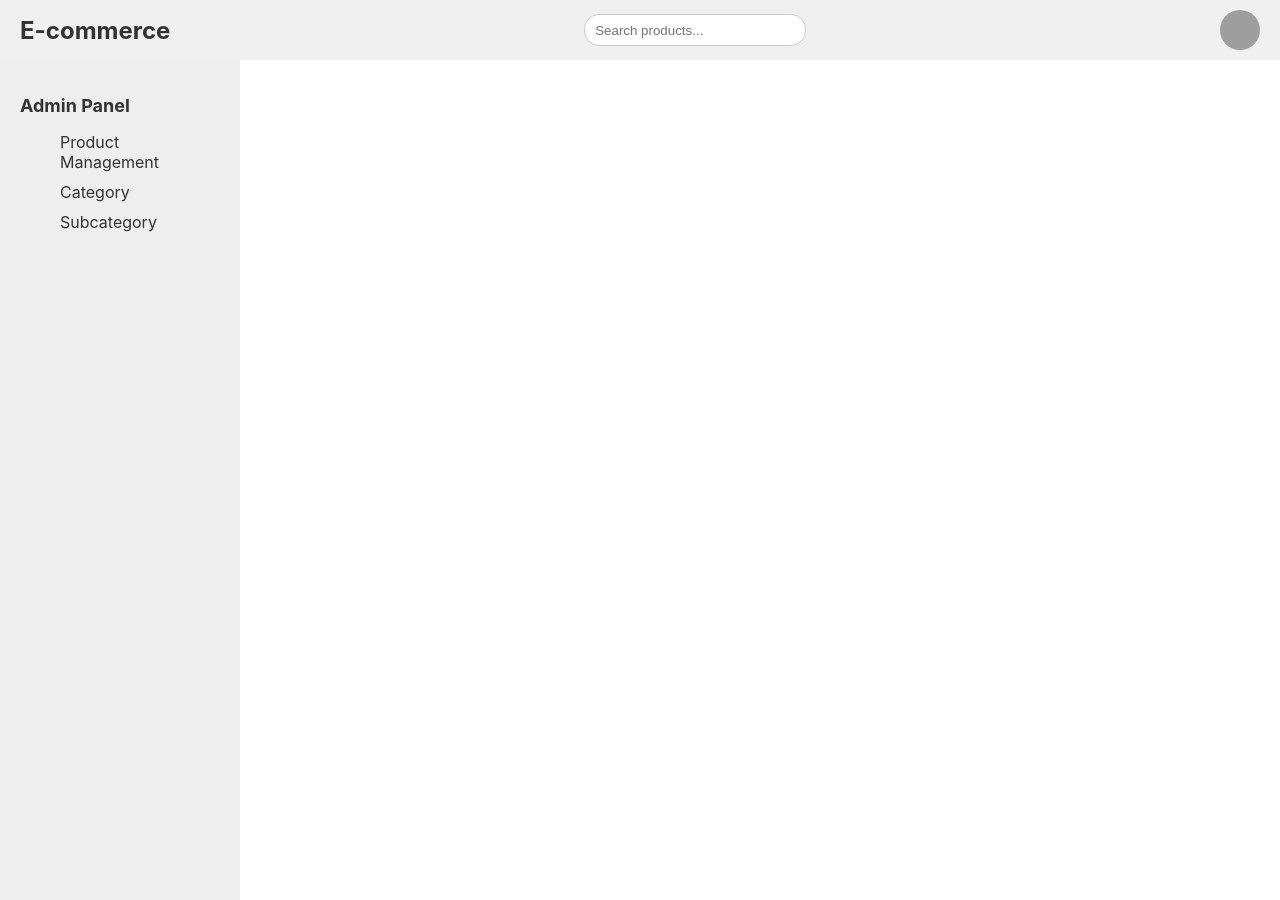
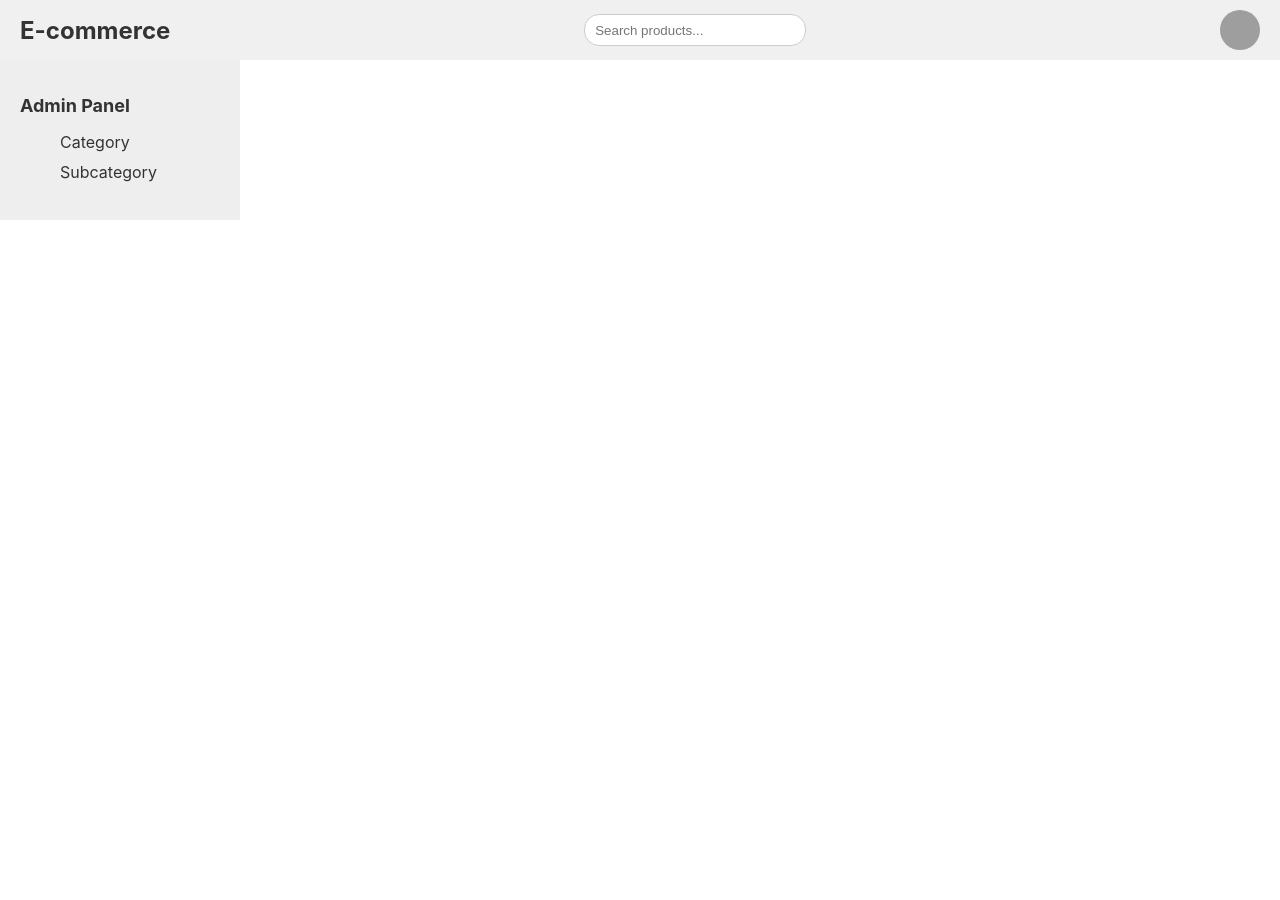
Before and after one commit to LakshmithaVaithilingam/e-commerce-react, a React (Create React App) app: page / in a window 1280 px wide. After the commit the page ends 800 px from the top, so only its background shows below. Built offline with nearby package versions, Linux system fonts and the light colour scheme; grey boxes are pictures that could not be loaded.

Commit message:
Update leftpanel
Deleted the product management link

```diff
--- a/src/components/LeftPanel.js
+++ b/src/components/LeftPanel.js
@@ -6,7 +6,7 @@ import styled from 'styled-components';
 // Create styled elements using Styled Components
 const LeftPanelContainer = styled.div`
   width: 200px;
-  height: 100vh;
+  height: 15vh;
   padding: 20px;
   background-color: #eee;
 `;
@@ -43,9 +43,6 @@ const LeftPanel = () => {
       <LeftPanelTitle>Admin Panel</LeftPanelTitle>
       <LeftPanelList>
         <LeftPanelItem>
-          <LeftPanelLink to="/product-management">Product Management</LeftPanelLink>
-        </LeftPanelItem>
-        <LeftPanelItem>
         <LeftPanelLink to="/category">Category</LeftPanelLink>
         </LeftPanelItem>
         <LeftPanelItem>
```
